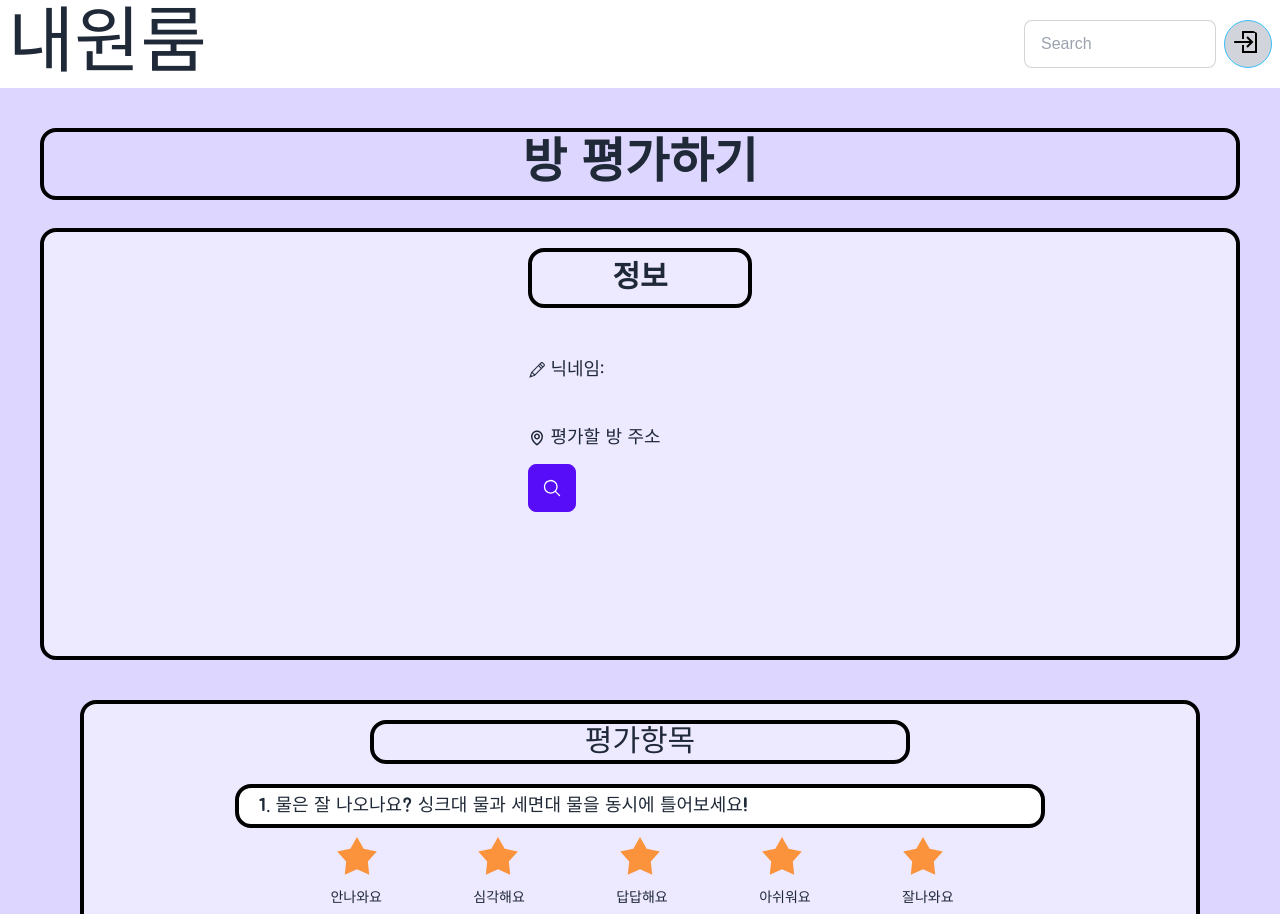
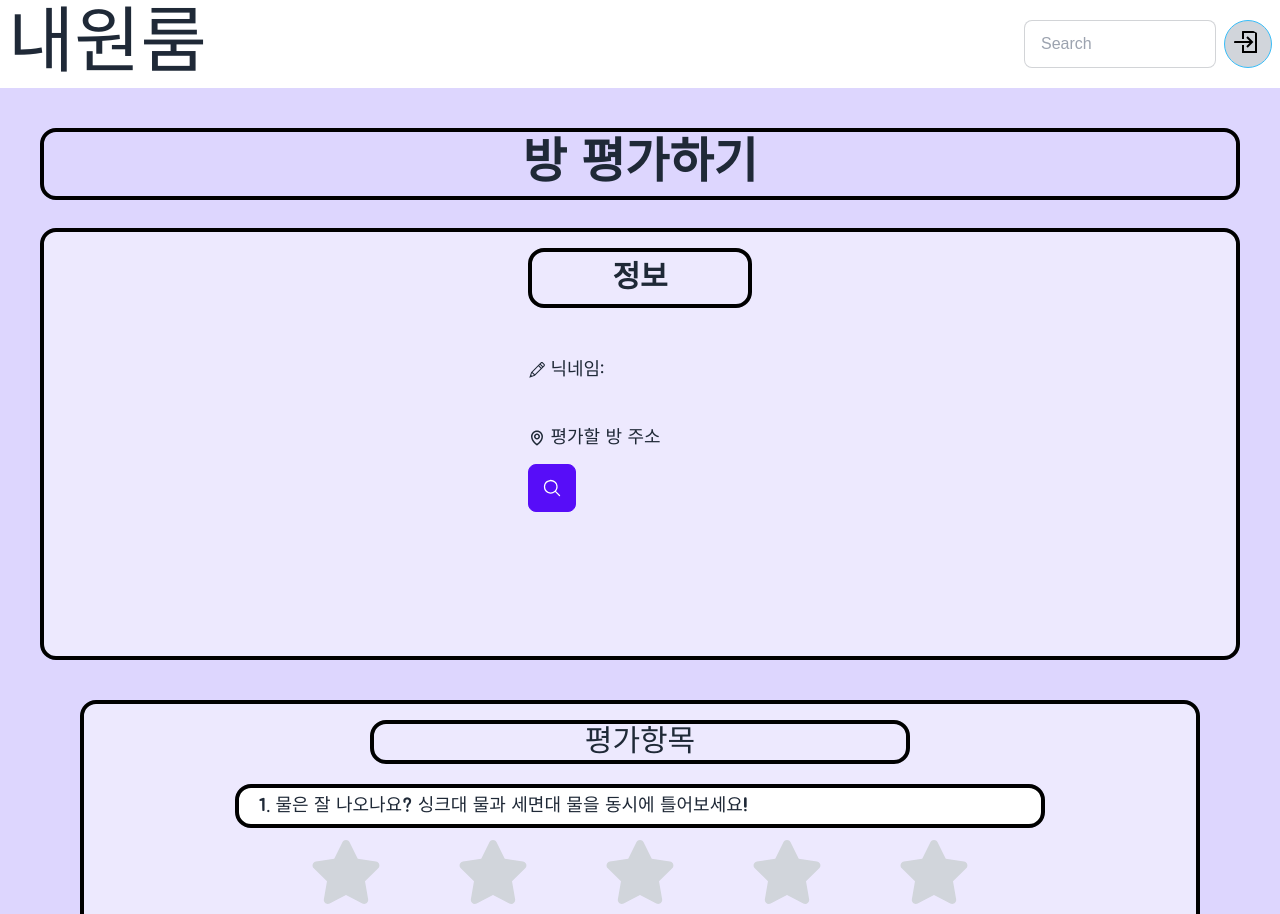
Before and after one commit to chj950807/My_One_Room, a React (Vite) app in the folder My_one_room/: page /NewPost in a window 1280 px wide. Shown: the top 914 px of the page. Built offline with nearby package versions, Linux system fonts and the light colour scheme; no server answers; the database is empty.

Commit message:
firestore DB연동,  새글작성 UI 구현

```diff
--- a/My_one_room/src/components/evaluation/Evaluation.tsx
+++ b/My_one_room/src/components/evaluation/Evaluation.tsx
@@ -1,5 +1,6 @@
 import React from "react";
 import { EvaluationData } from "./EvaluationData.json";
+import StarRating from "./StarRating";
 export default function Evaluation() {
   interface Datas {
     id: number;
@@ -15,36 +16,12 @@ export default function Evaluation() {
           return (
             <div key={data.id}>
               <div className="text-center text-lg border-4 border-black bg-white card flex flex-col items-start pl-5 mb-2 py-1 ">
-                <p className="whitespace-nowrap">
+                <p >
                   {data.id}. {data.detail}
                 </p>
               </div>
-              <div className="rating rating-lg flex justify-evenly mb-3">
-                <input
-                  type="radio"
-                  name="rating-8"
-                  className="mask mask-star-2 bg-orange-400"
-                />
-                <input
-                  type="radio"
-                  name="rating-8"
-                  className="mask mask-star-2 bg-orange-400"
-                />
-                <input
-                  type="radio"
-                  name="rating-8"
-                  className="mask mask-star-2 bg-orange-400"
-                />
-                <input
-                  type="radio"
-                  name="rating-8"
-                  className="mask mask-star-2 bg-orange-400 "
-                />
-                <input
-                  type="radio"
-                  name="rating-8"
-                  className="mask mask-star-2 bg-orange-400"
-                />
+              <div className="flex justify-evenly mb-3">
+                <StarRating key={data.id} check={data.check} />
               </div>
               <div className="text-sm flex justify-evenly pl-1 mb-2">
                 <span>{data.message[0]}</span>
@@ -57,7 +34,7 @@ export default function Evaluation() {
           );
         })}
         <div className="text-center text-lg border-4 border-black bg-white card flex flex-col items-start pl-5 mb-2 py-1 ">
-          <p className="whitespace-nowrap">
+          <p >
             13.그 외 좋았던 점, 불편했던 점 자유롭게 적어주세요!!
           </p>
         </div>
--- a/My_one_room/src/components/evaluation/NewPost.tsx
+++ b/My_one_room/src/components/evaluation/NewPost.tsx
@@ -5,8 +5,10 @@ import { auth } from "../logIn/UserData";
 import { TfiPencil } from "react-icons/tfi";
 import { BiMap } from "react-icons/bi";
 import Evaluation from "./Evaluation";
+import EvaluationData from "./evaldata/EvaluationData";
+export default function NewPost() {
 
-export default function NewPost() {
+ EvaluationData()
   return (
     <div>
       <Head />
--- /dev/null
+++ b/My_one_room/src/components/evaluation/StarRating.tsx
@@ -0,0 +1,80 @@
+import React, { useState } from "react";
+import { FaStar } from "react-icons/fa";
+
+interface Props {
+  check: string;
+}
+
+export default function App(props: Props) {
+  const [stars, setStars] = useState(0);
+
+  const onClickStar = (e: React.MouseEvent<HTMLButtonElement>) => {
+    e.preventDefault();
+
+    const attr_string = e.currentTarget.getAttribute("star-num");
+    let attr_num;
+    if (attr_string !== null) {
+      attr_num = Number(attr_string);
+    }
+    const input_star = document.getElementsByClassName(`${props.check}`);
+    let current_Star = 0;
+    if (attr_num) {
+      if (attr_num > current_Star) {
+        for (let i = 0; i < 5; i++) {
+          input_star[i].classList.remove("text-yellow-400");
+        }
+      }
+      for (let i = 0; i < attr_num; i++) {
+        input_star[i].classList.add("text-yellow-400");
+        current_Star = i;
+        setStars(i);
+      }
+    }
+
+  };
+
+  return (
+    <div className="flex text-7xl justify-evenly text-gray-300 w-full rating">
+      <button
+        onClick={onClickStar}
+        type="button"
+        className={props.check}
+        star-num="1"
+      >
+        <FaStar />
+      </button>
+      <button
+        onClick={onClickStar}
+        type="button"
+        className={props.check}
+        star-num="2"
+      >
+        <FaStar />
+      </button>
+      <button
+        onClick={onClickStar}
+        type="button"
+        className={props.check}
+        star-num="3"
+      >
+        <FaStar />
+      </button>
+      <button
+        onClick={onClickStar}
+        type="button"
+        className={props.check}
+        star-num="4"
+      >
+        <FaStar />
+      </button>
+      <button
+        onClick={onClickStar}
+        type="button"
+        className={props.check}
+        star-num="5"
+      >
+        <FaStar />
+      </button>
+    </div>
+  );
+}
--- /dev/null
+++ b/My_one_room/src/components/evaluation/evaldata/EvaluationData.ts
@@ -0,0 +1,15 @@
+import { database } from "../../logIn/UserData";
+import { useEffect } from "react";
+import { collection,getDocs,QuerySnapshot,Timestamp,updateDoc,getDoc,doc,onSnapshot } from "firebase/firestore";
+
+
+export default async function EvaluationData() {
+
+    useEffect(() => {
+        onSnapshot(collection(database, "evaluations"), (snapshot) => {
+            console.log(snapshot.docs.map(doc =>doc.data()));
+        });
+    })
+
+
+}
--- a/My_one_room/src/components/logIn/UserData.ts
+++ b/My_one_room/src/components/logIn/UserData.ts
@@ -2,6 +2,7 @@
 import { initializeApp } from "firebase/app";
 import { getAnalytics } from "firebase/analytics";
 import { getAuth } from "firebase/auth";
+import { getFirestore } from "firebase/firestore"
 
 // TODO: Add SDKs for Firebase products that you want to use
 // https://firebase.google.com/docs/web/setup#available-libraries
@@ -21,5 +22,5 @@ const firebaseConfig = {
 // Initialize Firebase
 const app = initializeApp(firebaseConfig);
 const analytics = getAnalytics(app);
-
+export const database = getFirestore(app);
 export const auth = getAuth();
```
